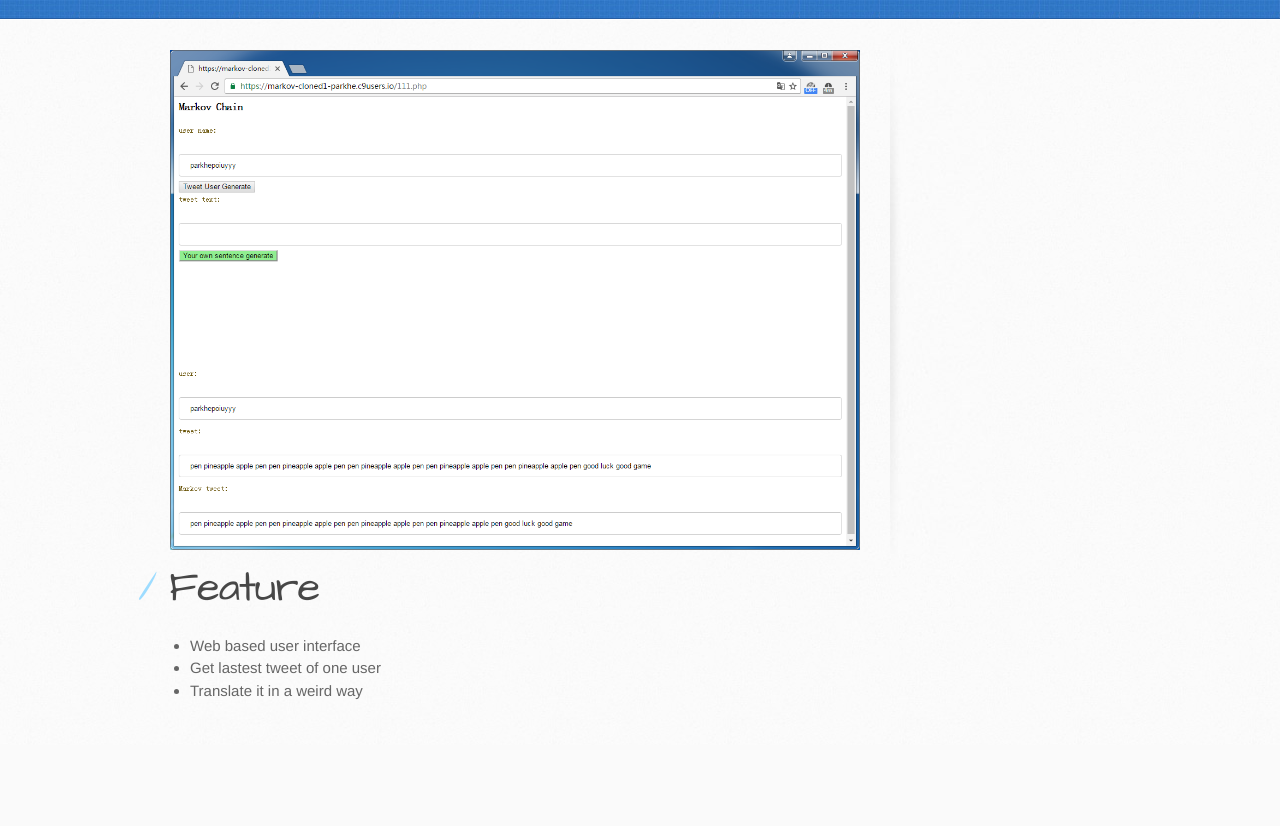
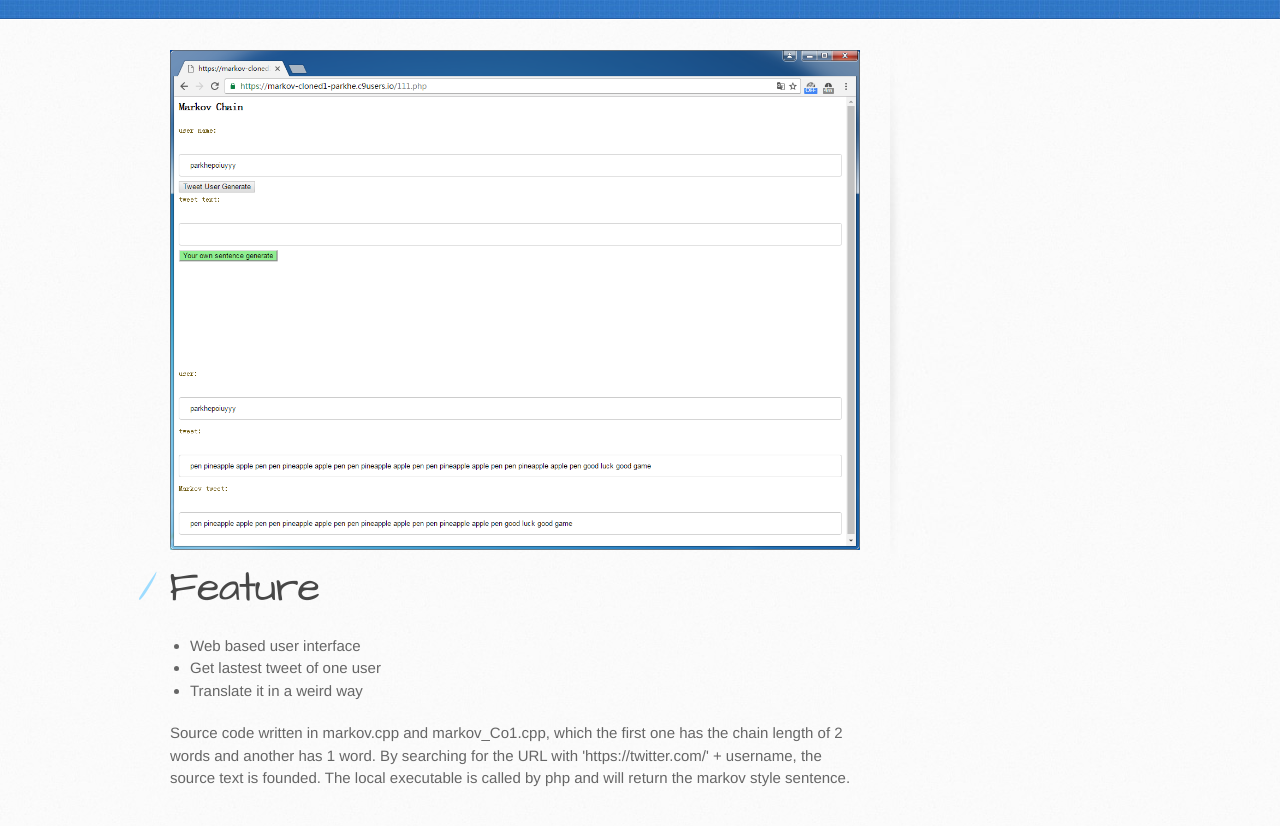
Before and after one commit to markovtweet/markov_generator, a plain HTML site: page index.html in a window 1280 px wide. Shown: the part 220-1046 px from the top of the page. Before the commit the page ends 965 px from the top, so only its background shows below. Drawn offline with Linux system fonts and the light colour scheme.

Commit message:
Update index.html

```diff
--- a/index.html
+++ b/index.html
@@ -38,6 +38,7 @@
                 <li>Translate it in a weird way</li>
              </ul>
 
+             <p> Source code written in markov.cpp and markov_Co1.cpp, which the first one has the chain length of 2 words and another has 1 word. By searching for the URL with 'https://twitter.com/' + username, the source text is founded. The local executable is called by php and will return the markov style sentence.</p>
 
 
 
```
